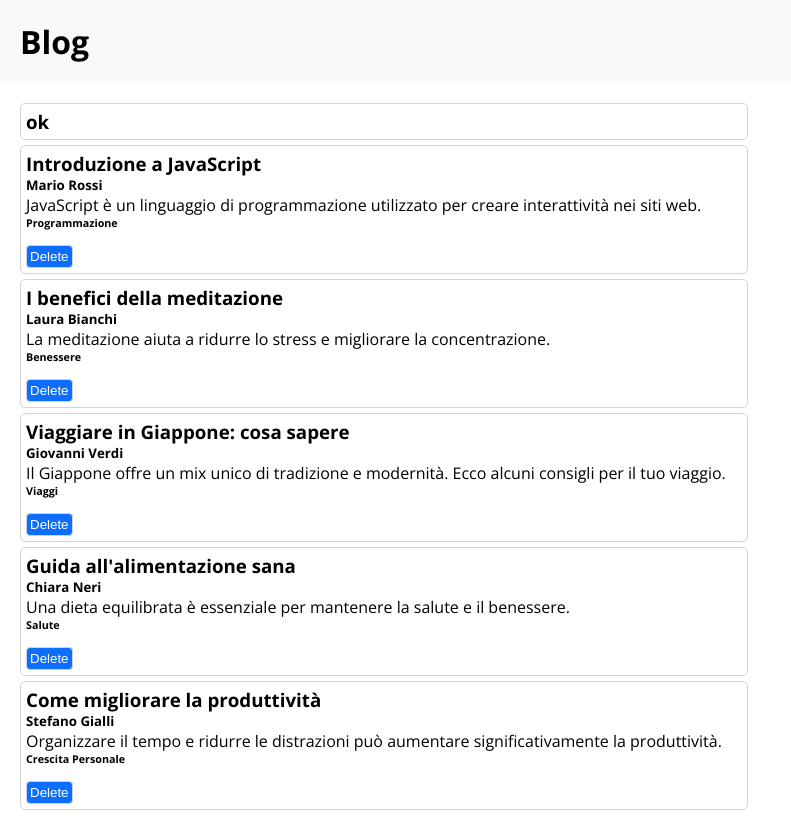
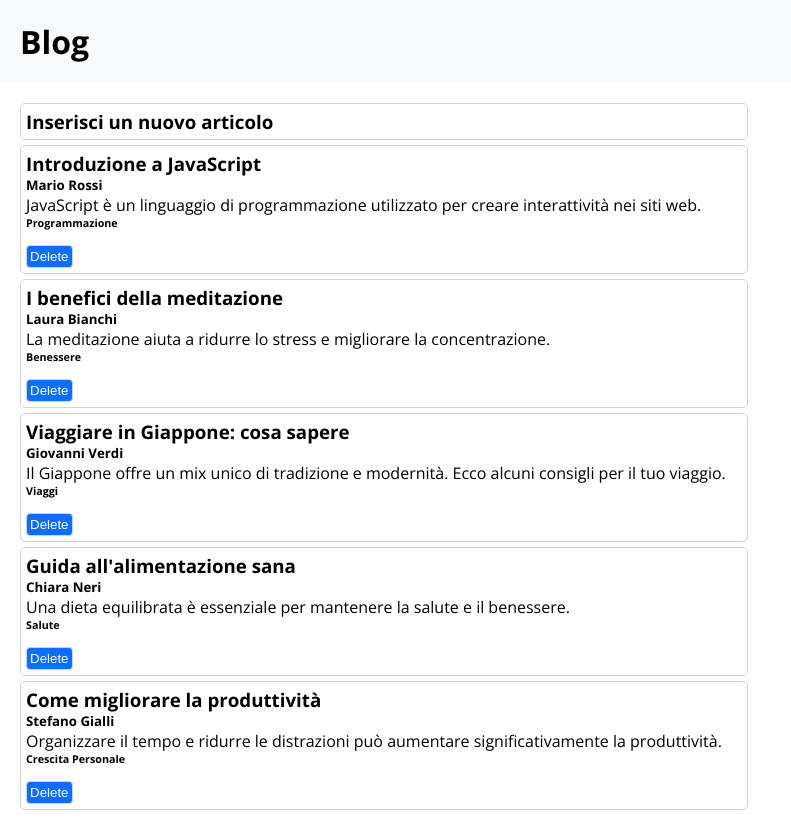
Before and after one commit to penso996/react-form-multifield, a React (Vite) app: page / in a window 1280 px wide. Shown: the whole page, without its empty margins (0-791 px from the left). Built offline with nearby package versions, Linux system fonts and the light colour scheme; a web font is replaced by a local one.

Commit message:
fixed syntax

```diff
--- a/src/page_components/Main.jsx
+++ b/src/page_components/Main.jsx
@@ -2,7 +2,7 @@
 
 import { useState } from "react";
 
-const blogPosts = [
+const initialBlogPosts = [
     {
         id: 1,
         title: "Introduzione a JavaScript",
@@ -43,7 +43,7 @@ const blogPosts = [
 export default function Main() {
 
     // useState to handle blogPosts
-    const [posts, setPosts] = useState(blogPosts);
+    const [posts, setPosts] = useState(initialBlogPosts);
 
     // FUNCTION to remove a post from ID (utilized for the button)
     function removePost(id) {
@@ -58,7 +58,7 @@ export default function Main() {
 
             {/* post form */}
             <div>
-                <h3>ok</h3>
+                <h3>Inserisci un nuovo articolo</h3>
             </div>
 
             {/* post container */}
```
